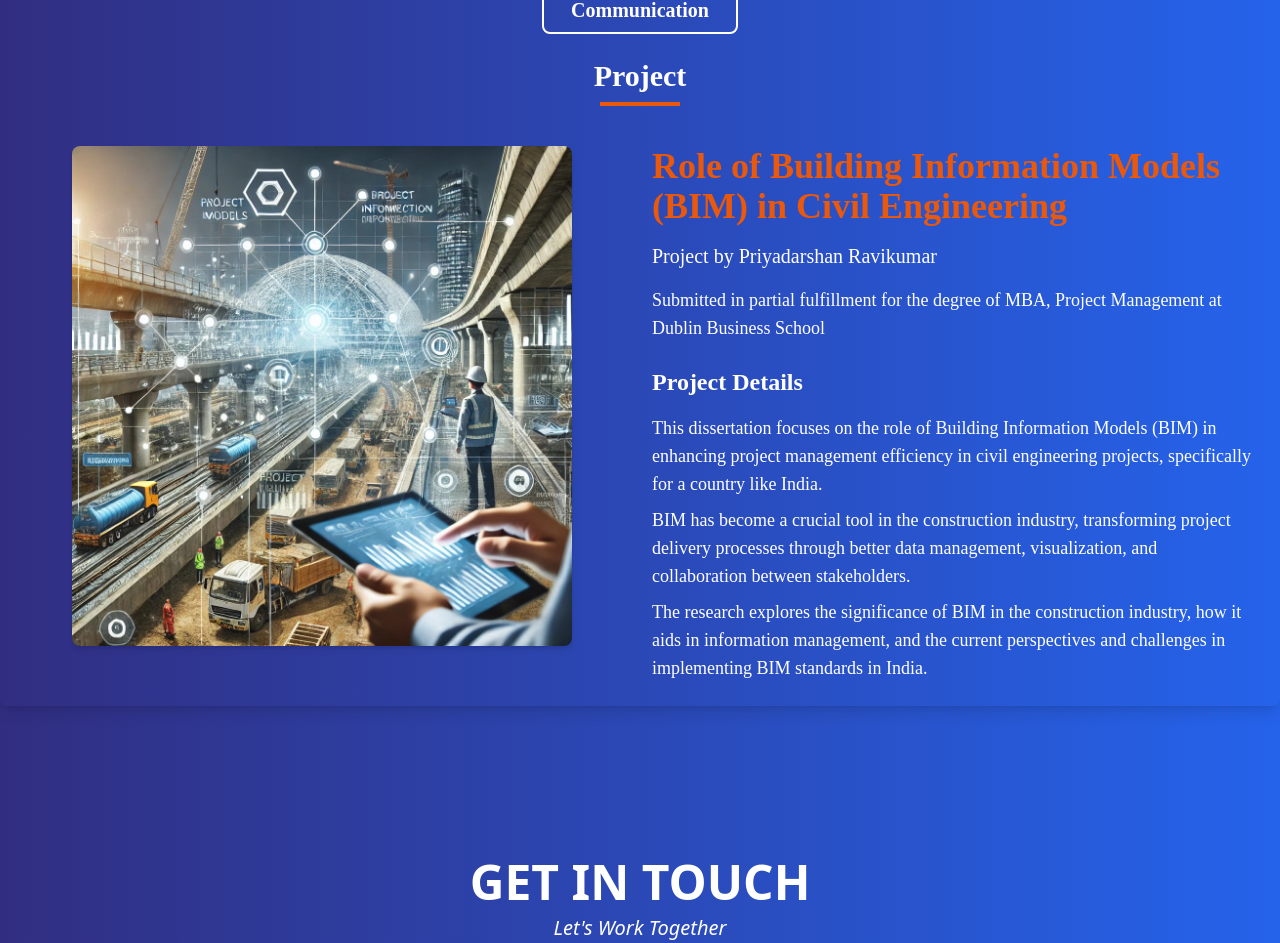
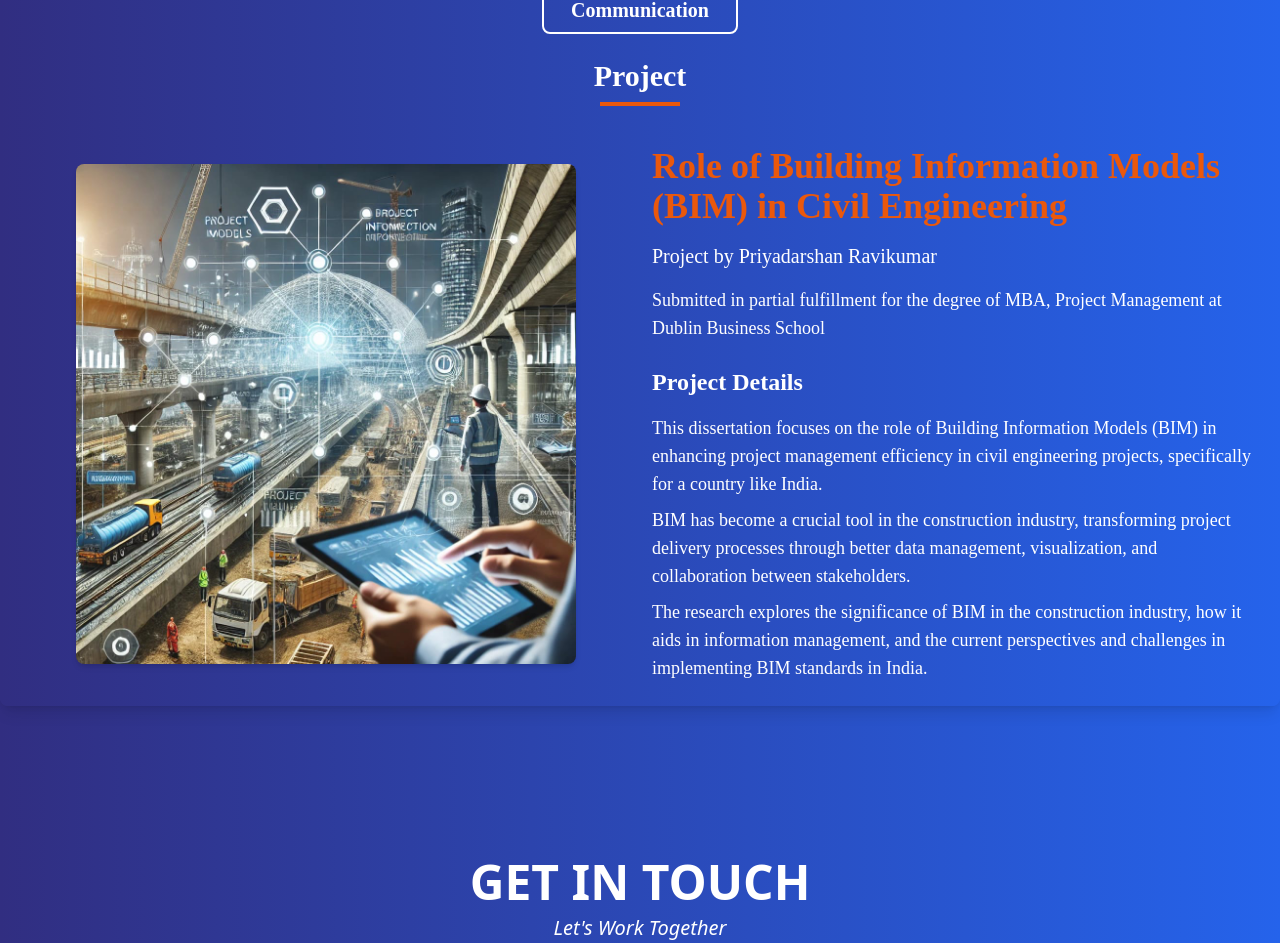
Before and after one commit to ragul66/portfolio-priyadharshan, a React (Vite) app: page / in a window 1280 px wide. Shown: the part 3372-4315 px from the top of the page. Built offline with nearby package versions, Linux system fonts and the light colour scheme.

Commit message:
image centered

```diff
--- a/src/Pages/Projects.jsx
+++ b/src/Pages/Projects.jsx
@@ -3,18 +3,19 @@ import projectImage from "../assets/project-image.jpg"; // Replace with your act
 
 const Projects = () => {
   return (
-    <div className=" lg:min-h-screen bg-gradient-to-r from-indigo-900 to-blue-600 font-primary">
-      <h1 className="text-center text-3xl font-bold text-white mb-2">
+    <div className="lg:min-h-screen bg-gradient-to-r from-indigo-900 to-blue-600 font-primary">
+      <h1 className="text-center text-3xl font-bold text-white mb-2 md:mt-0 ">
         Project
       </h1>
       <div className="border-b-4 border-orange-600 w-20 mx-auto mb-4"></div>
       {/* Main Container */}
-      <div className="container  mx-auto shadow-lg  p-6 rounded-lg flex flex-col lg:flex-row bg-gradient-to-r from-indigo-900 to-blue-600">
-        <div className="flex-1 mb-6 lg:mb-0 lg:pr-6">
+      <div className="container mx-auto shadow-lg p-6 rounded-lg flex flex-col lg:flex-row bg-gradient-to-r from-indigo-900 to-blue-600">
+        <div className="flex-1 mb-6 lg:mb-0 lg:pr-6 flex justify-center items-center">
+          {/* Center the image on small and medium screens */}
           <img
             src={projectImage}
             alt="Project Management"
-            className="w-[250px] h-[250px] md:w-[350px] md:h-[350px] lg:w-[500px] lg:h-[500px] flex-center lg:ml-12  rounded-lg object-cover shadow-md"
+            className="w-[250px] h-[250px] md:w-[350px] md:h-[350px] lg:w-[500px] lg:h-[500px] rounded-lg object-cover shadow-md"
           />
         </div>
 
@@ -33,7 +34,7 @@ const Projects = () => {
           </h3>
 
           {/* Project Details */}
-          <div className=" text-white  rounded-lg ">
+          <div className="text-white rounded-lg ">
             <h2 className="text-2xl font-semibold mb-4">Project Details</h2>
             <p className="text-lg mb-2">
               This dissertation focuses on the role of Building Information
```
